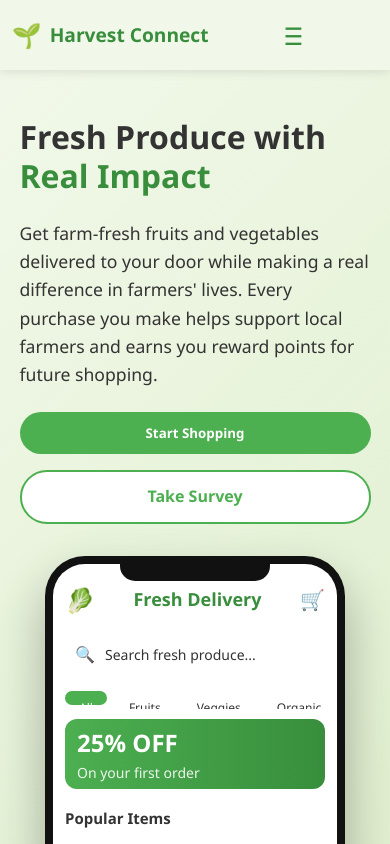
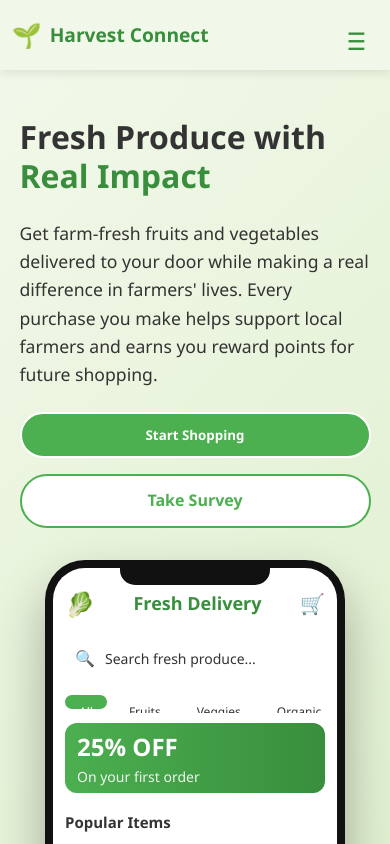
Before and after one commit to NiteshWarik23/harvest_connect, a plain HTML site: page index.html in a window 390 px wide. Shown: the top 844 px of the page. Drawn offline with Linux system fonts and the light colour scheme.

Commit message:
Button changes

```diff
--- a/index.html
+++ b/index.html
@@ -82,17 +82,24 @@
             font-size: 1.5rem;
             cursor: pointer;
             color: var(--primary-dark);
+            position: absolute;
+            top: 1rem;
+            right: 1rem;
+            padding: 0.5rem;
         }
 
         .cta-button {
             background-color: var(--primary);
             color: white;
-            border: none;
+            border: 2px solid white;
             padding: 0.75rem 1.5rem;
             border-radius: 50px;
             font-weight: bold;
             cursor: pointer;
             transition: background-color 0.3s;
+            display: inline-flex;
+            align-items: center;
+            justify-content: center;
         }
 
         .cta-button:hover {
```
